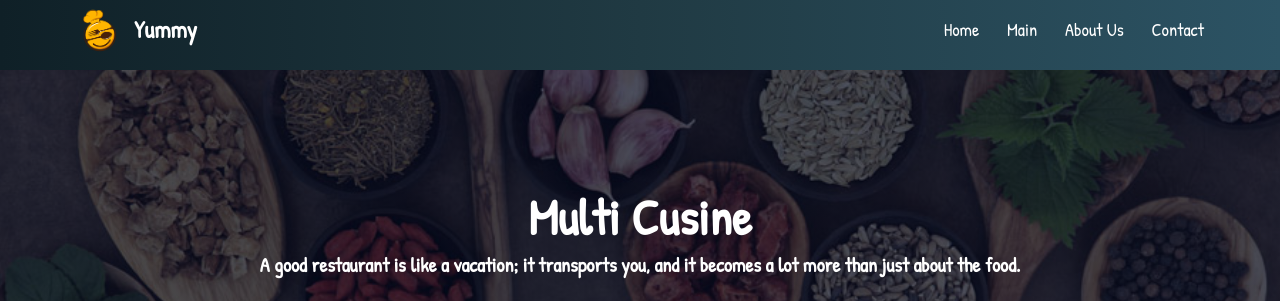
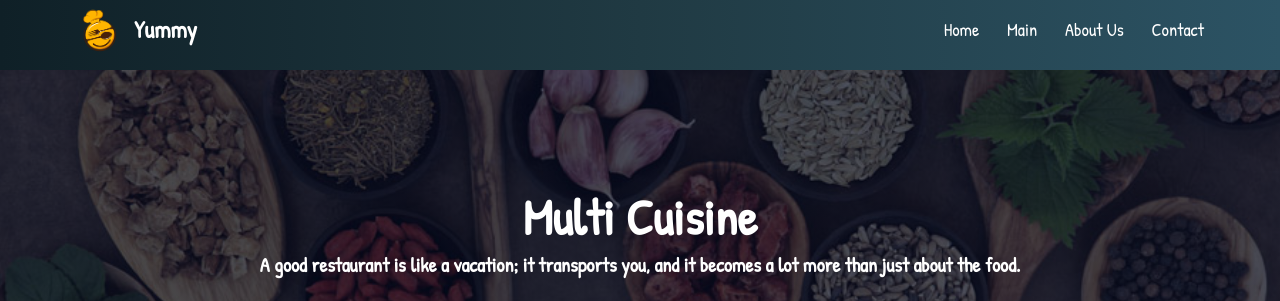
Before and after one commit to Rahul369-V/Deluge_Bot, a plain HTML site: page index.html in a window 1280 px wide. Shown: the top 301 px of the page. Drawn offline with Linux system fonts and the light colour scheme; a script that the page names is missing.

Commit message:
Update index.html

```diff
--- a/index.html
+++ b/index.html
@@ -39,7 +39,7 @@
 <section id="section">
 		<div class="intro-box">
 			<div class="text-intro">
-				<h1 class=".text-intro">Multi Cusine<h1>
+				<h1 class=".text-intro">Multi Cuisine<h1>
 				<p>A good restaurant is like a vacation; it transports you, and it becomes a lot more than just about the food.
 				</p>
 			</div>
```
